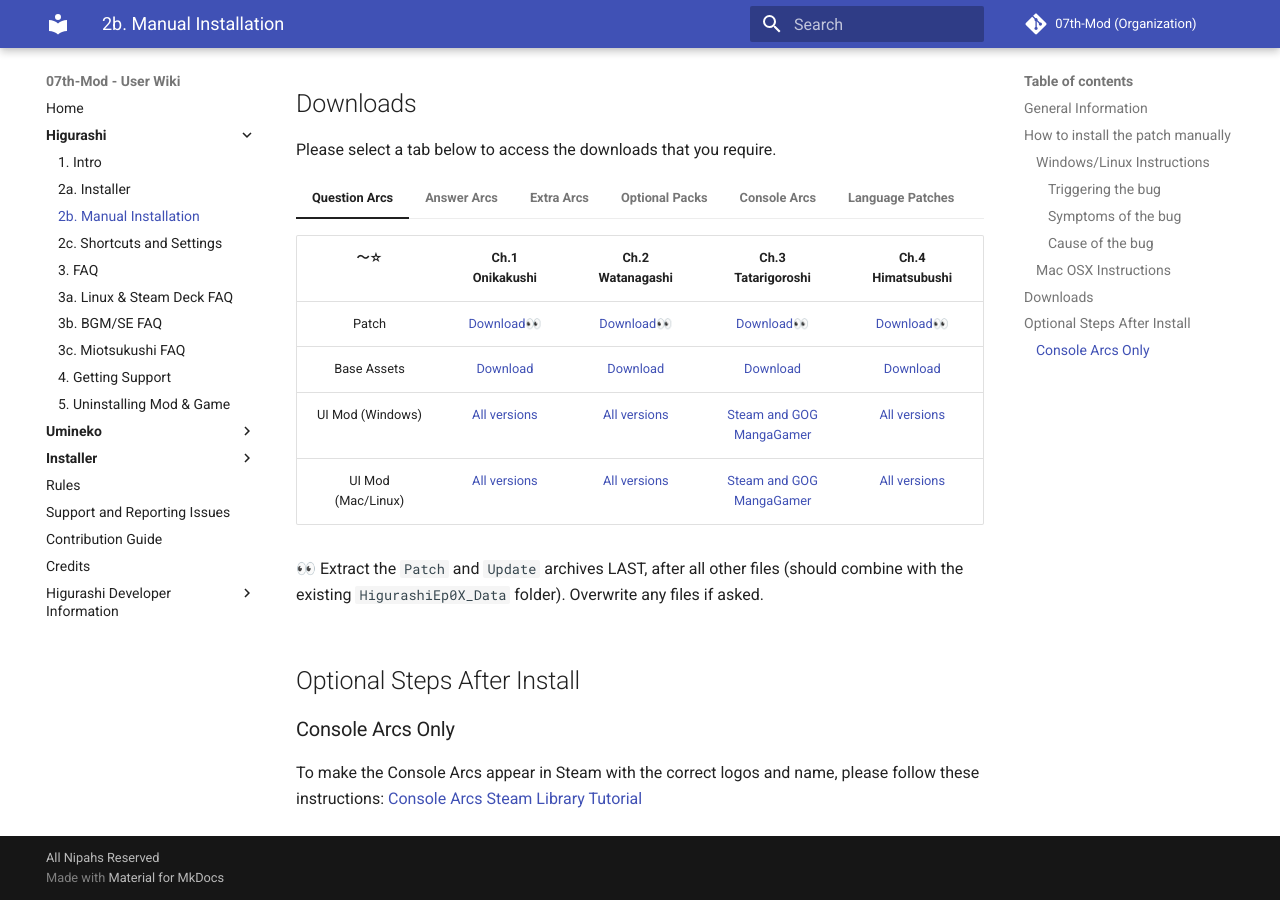
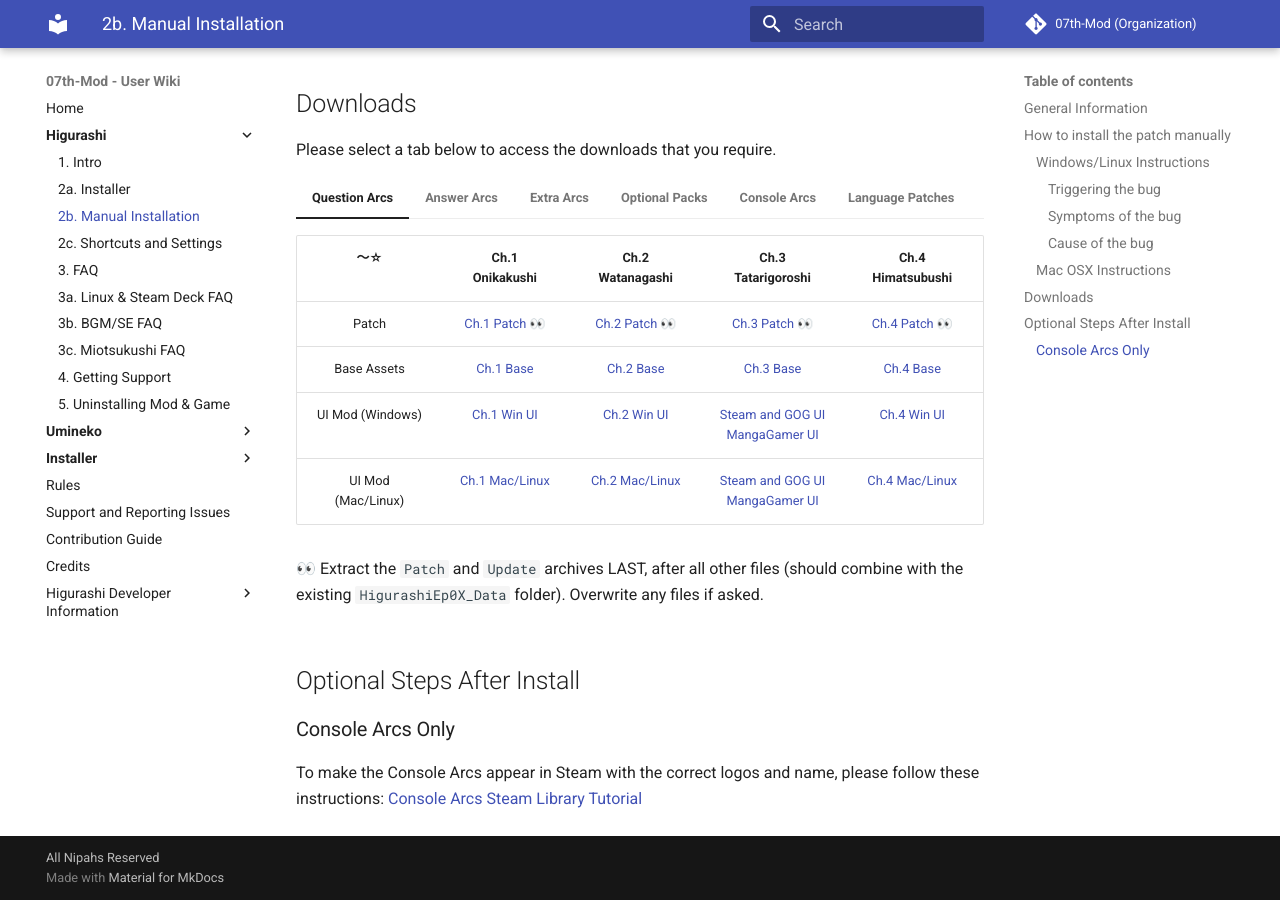
Before and after one commit to 07th-mod/wiki, an MkDocs documentation site: the page built from docs/Higurashi/Manual-Installation.md, in a window 1280 px wide and 900 px high, scrolled down 1776 px. Built offline with MkDocs 1.6.1 and Material for MkDocs 9.7.7, drawn with Linux system fonts in a browser that asks for light colours.

Commit message:
Try to improve Higurashi downloads table readbility

```diff
--- a/docs/Higurashi/Manual-Installation.md
+++ b/docs/Higurashi/Manual-Installation.md
@@ -90,31 +90,37 @@
     <tbody>
     <tr class="odd">
     <td style="text-align: center;">Patch</td>
-    <td style="text-align: center;"><a href="https://github.com/07th-mod/onikakushi/releases/latest">Download👀</a></td>
-    <td style="text-align: center;"><a href="https://github.com/07th-mod/watanagashi/releases/latest">Download👀</a></td>
-    <td style="text-align: center;"><a href="https://github.com/07th-mod/tatarigoroshi/releases/latest">Download👀</a></td>
-    <td style="text-align: center;"><a href="https://github.com/07th-mod/himatsubushi/releases/latest">Download👀</a></td>
+    <td style="text-align: center;"><a href="https://github.com/07th-mod/onikakushi/releases/latest">Ch.1 Patch 👀</a></td>
+    <td style="text-align: center;"><a href="https://github.com/07th-mod/watanagashi/releases/latest">Ch.2 Patch 👀</a></td>
+    <td style="text-align: center;"><a href="https://github.com/07th-mod/tatarigoroshi/releases/latest">Ch.3 Patch 👀</a></td>
+    <td style="text-align: center;"><a href="https://github.com/07th-mod/himatsubushi/releases/latest">Ch.4 Patch 👀</a></td>
     </tr>
     <tr class="even">
     <td style="text-align: center;">Base Assets</td>
-    <td style="text-align: center;"><a href="https://github.com/07th-mod/patch-releases/releases/download/onikakushi-v1.0/onikakushi-base.7z">Download</a></td>
-    <td style="text-align: center;"><a href="https://github.com/07th-mod/patch-releases/releases/download/watanagashi-v1.0/watanagashi-base.7z">Download</a></td>
-    <td style="text-align: center;"><a href="https://github.com/07th-mod/patch-releases/releases/download/tatarigoroshi-v1.0/tatarigoroshi-base.7z">Download</a></td>
-    <td style="text-align: center;"><a href="https://github.com/07th-mod/patch-releases/releases/download/himatsubushi-v1.0/himatsubushi-base.7z">Download</a></td>
+    <td style="text-align: center;"><a href="https://github.com/07th-mod/patch-releases/releases/download/onikakushi-v1.0/onikakushi-base.7z">Ch.1 Base</a></td>
+    <td style="text-align: center;"><a href="https://github.com/07th-mod/patch-releases/releases/download/watanagashi-v1.0/watanagashi-base.7z">Ch.2 Base</a></td>
+    <td style="text-align: center;"><a href="https://github.com/07th-mod/patch-releases/releases/download/tatarigoroshi-v1.0/tatarigoroshi-base.7z">Ch.3 Base</a></td>
+    <td style="text-align: center;"><a href="https://github.com/07th-mod/patch-releases/releases/download/himatsubushi-v1.0/himatsubushi-base.7z">Ch.4 Base</a></td>
     </tr>
     <tr class="even">
     <td style="text-align: center;">UI Mod (Windows)</td>
-    <td style="text-align: center;"><a href="https://github.com/07th-mod/patch-releases/releases/download/onikakushi-v1.0/Onikakushi-UI_5.2.2f1_win.7z">All versions</a>
-    <td style="text-align: center;"><a href="https://github.com/07th-mod/patch-releases/releases/download/watanagashi-v1.0/Watanagashi-UI_5.2.2f1_win.7z">All versions</a>
-    <td style="text-align: center;"><a href="https://github.com/07th-mod/patch-releases/releases/download/tatarigoroshi-v1.0/Tatarigoroshi-UI_5.4.0f1_win.7z">Steam and GOG</a><br><a href="https://github.com/07th-mod/patch-releases/releases/download/tatarigoroshi-v1.0/Tatarigoroshi-UI_5.3.5f1_win.7z">MangaGamer</a>
-    <td style="text-align: center;"><a href="https://github.com/07th-mod/patch-releases/releases/download/himatsubushi-v1.0/Himatsubushi-UI_5.4.1f1_win.7z">All versions</td>
+    <td style="text-align: center;"><a href="https://github.com/07th-mod/patch-releases/releases/download/onikakushi-v1.0/Onikakushi-UI_5.2.2f1_win.7z">Ch.1 Win UI</a></td>
+    <td style="text-align: center;"><a href="https://github.com/07th-mod/patch-releases/releases/download/watanagashi-v1.0/Watanagashi-UI_5.2.2f1_win.7z">Ch.2 Win UI</a></td>
+    <td style="text-align: center;">
+        <a href="https://github.com/07th-mod/patch-releases/releases/download/tatarigoroshi-v1.0/Tatarigoroshi-UI_5.4.0f1_win.7z">Steam and GOG UI</a><br>
+        <a href="https://github.com/07th-mod/patch-releases/releases/download/tatarigoroshi-v1.0/Tatarigoroshi-UI_5.3.5f1_win.7z">MangaGamer UI</a>
+    </td>
+    <td style="text-align: center;"><a href="https://github.com/07th-mod/patch-releases/releases/download/himatsubushi-v1.0/Himatsubushi-UI_5.4.1f1_win.7z">Ch.4 Win UI</td>
     </tr>
     <tr class="odd">
     <td style="text-align: center;">UI Mod (Mac/Linux)</td>
-    <td style="text-align: center;"><a href="https://github.com/07th-mod/patch-releases/releases/download/onikakushi-v1.0/Onikakushi-UI_5.2.2f1_unix.7z">All versions</a>
-    <td style="text-align: center;"><a href="https://github.com/07th-mod/patch-releases/releases/download/watanagashi-v1.0/Watanagashi-UI_5.2.2f1_unix.7z">All versions</a>
-    <td style="text-align: center;"><a href="https://github.com/07th-mod/patch-releases/releases/download/tatarigoroshi-v1.0/Tatarigoroshi-UI_5.4.0f1_win.7z">Steam and GOG</a><br><a href="https://github.com/07th-mod/patch-releases/releases/download/tatarigoroshi-v1.0/Tatarigoroshi-UI_5.3.4p1_unix.7z">MangaGamer</a>
-    <td style="text-align: center;"><a href="https://github.com/07th-mod/patch-releases/releases/download/himatsubushi-v1.0/Himatsubushi-UI_5.4.1f1_unix.7z">All versions</a></td>
+    <td style="text-align: center;"><a href="https://github.com/07th-mod/patch-releases/releases/download/onikakushi-v1.0/Onikakushi-UI_5.2.2f1_unix.7z">Ch.1 Mac/Linux</a></td>
+    <td style="text-align: center;"><a href="https://github.com/07th-mod/patch-releases/releases/download/watanagashi-v1.0/Watanagashi-UI_5.2.2f1_unix.7z">Ch.2 Mac/Linux</a></td>
+    <td style="text-align: center;">
+        <a href="https://github.com/07th-mod/patch-releases/releases/download/tatarigoroshi-v1.0/Tatarigoroshi-UI_5.4.0f1_win.7z">Steam and GOG UI</a><br>
+        <a href="https://github.com/07th-mod/patch-releases/releases/download/tatarigoroshi-v1.0/Tatarigoroshi-UI_5.3.4p1_unix.7z">MangaGamer UI</a>
+    </td>
+    <td style="text-align: center;"><a href="https://github.com/07th-mod/patch-releases/releases/download/himatsubushi-v1.0/Himatsubushi-UI_5.4.1f1_unix.7z">Ch.4 Mac/Linux</a></td>
     </tr>
     </tbody>
     </table>
@@ -140,36 +146,45 @@
     <tbody>
     <tr class="odd">
     <td style="text-align: center;">Patch</td>
-    <td style="text-align: center;"><a href="https://github.com/07th-mod/meakashi/releases/latest">Download👀</a></td>
-    <td style="text-align: center;"><a href="https://github.com/07th-mod/tsumihoroboshi/releases/latest">Download👀</a></td>
-    <td style="text-align: center;"><a href="https://github.com/07th-mod/minagoroshi/releases/latest">Download👀</a></td>
-    <td style="text-align: center;"><a href="https://github.com/07th-mod/matsuribayashi/releases/latest">Download👀</a></td>
+    <td style="text-align: center;"><a href="https://github.com/07th-mod/meakashi/releases/latest">Ch.5 Patch👀</a></td>
+    <td style="text-align: center;"><a href="https://github.com/07th-mod/tsumihoroboshi/releases/latest">Ch.6 Patch👀</a></td>
+    <td style="text-align: center;"><a href="https://github.com/07th-mod/minagoroshi/releases/latest">Ch.7 Patch👀</a></td>
+    <td style="text-align: center;"><a href="https://github.com/07th-mod/matsuribayashi/releases/latest">Ch.8 Patch👀</a></td>
     </tr>
     <tr class="even">
     <td style="text-align: center;">Base Assets</td>
-    <td style="text-align: center;"><a href="https://github.com/07th-mod/patch-releases/releases/download/meakashi-v1.0/meakashi-base.7z">Download</a></td>
-    <td style="text-align: center;"><a href="https://github.com/07th-mod/patch-releases/releases/download/tsumihoroboshi-v1.0/tsumihoroboshi-base.7z">Download</a></td>
-    <td style="text-align: center;"><a href="https://github.com/07th-mod/patch-releases/releases/download/minagoroshi-v1.0/minagoroshi-base.7z">Download</a></td>
-    <td style="text-align: center;"><a href="https://github.com/07th-mod/patch-releases/releases/download/matsuribayashi-v1.0/matsuribayashi-base.7z">Download</a></td>
+    <td style="text-align: center;"><a href="https://github.com/07th-mod/patch-releases/releases/download/meakashi-v1.0/meakashi-base.7z">Ch.5 Base</a></td>
+    <td style="text-align: center;"><a href="https://github.com/07th-mod/patch-releases/releases/download/tsumihoroboshi-v1.0/tsumihoroboshi-base.7z">Ch.6 Base</a></td>
+    <td style="text-align: center;"><a href="https://github.com/07th-mod/patch-releases/releases/download/minagoroshi-v1.0/minagoroshi-base.7z">Ch.7 Base</a></td>
+    <td style="text-align: center;"><a href="https://github.com/07th-mod/patch-releases/releases/download/matsuribayashi-v1.0/matsuribayashi-base.7z">Ch.8 Base</a></td>
     </tr>
     <tr class="even">
     <td style="text-align: center;">UI Mod (Windows)</td>
-    <td style="text-align: center;"><a href="https://github.com/07th-mod/patch-releases/releases/download/meakashi-v1.0/Meakashi-UI_5.5.3p3_win.7z">All versions</a><br><a href="https://github.com/07th-mod/patch-releases/releases/download/meakashi-v1.0/Meakashi-UI_5.5.3p1_win.7z">GOG (alternative)†</a></td>
-    <td style="text-align: center;"><a href="https://github.com/07th-mod/patch-releases/releases/download/tsumihoroboshi-v1.0/Tsumihoroboshi-UI_5.5.3p3_win.7z">All versions</a></td>
-    <td style="text-align: center;"><a href="https://github.com/07th-mod/patch-releases/releases/download/minagoroshi-v1.0/Minagoroshi-UI_5.6.7f1_win.7z">All versions</a></td>
-    <td style="text-align: center;"><a href="https://github.com/07th-mod/patch-releases/releases/download/matsuribayashi-v1.0/Matsuribayashi-UI_2017.2.5_win.7z">All versions</a></td>
+    <td style="text-align: center;">
+        <a href="https://github.com/07th-mod/patch-releases/releases/download/meakashi-v1.0/Meakashi-UI_5.5.3p3_win.7z">Win Default</a><br>
+        <a href="https://github.com/07th-mod/patch-releases/releases/download/meakashi-v1.0/Meakashi-UI_5.5.3p1_win.7z">Win GOG†</a>
+    </td>
+    <td style="text-align: center;"><a href="https://github.com/07th-mod/patch-releases/releases/download/tsumihoroboshi-v1.0/Tsumihoroboshi-UI_5.5.3p3_win.7z">Ch.6 Win UI</a></td>
+    <td style="text-align: center;"><a href="https://github.com/07th-mod/patch-releases/releases/download/minagoroshi-v1.0/Minagoroshi-UI_5.6.7f1_win.7z">Ch.7 Win UI</a></td>
+    <td style="text-align: center;"><a href="https://github.com/07th-mod/patch-releases/releases/download/matsuribayashi-v1.0/Matsuribayashi-UI_2017.2.5_win.7z">Ch.8 Win UI</a></td>
     </tr>
     <tr class="odd">
     <td style="text-align: center;">UI Mod (Mac/Linux)</td>
-    <td style="text-align: center;"><a href="https://github.com/07th-mod/patch-releases/releases/download/meakashi-v1.0/Meakashi-UI_5.5.3p3_unix.7z">All versions</a><br><a href="https://github.com/07th-mod/patch-releases/releases/download/meakashi-v1.0/Meakashi-UI_5.5.3p1_unix.7z">GOG (alternative)†</a></td>
-    <td style="text-align: center;"><a href="https://github.com/07th-mod/patch-releases/releases/download/tsumihoroboshi-v1.0/Tsumihoroboshi-UI_5.5.3p3_unix.7z">All versions</a></td>
-    <td style="text-align: center;"><a href="https://github.com/07th-mod/patch-releases/releases/download/minagoroshi-v1.0/Minagoroshi-UI_5.6.7f1_unix.7z">All versions</a></td>
-    <td style="text-align: center;"><a href="https://github.com/07th-mod/patch-releases/releases/download/matsuribayashi-v1.0/Matsuribayashi-UI_2017.2.5_unix.7z">All versions</a><br><a href="https://github.com/07th-mod/patch-releases/releases/download/matsuribayashi-v1.0/Matsuribayashi-UI_2017.2.5_unix_gog_mg.7z">MangaGamer/GOG(alternative)</a></td>
+    <td style="text-align: center;">
+        <a href="https://github.com/07th-mod/patch-releases/releases/download/meakashi-v1.0/Meakashi-UI_5.5.3p3_unix.7z">Default</a><br>
+        <a href="https://github.com/07th-mod/patch-releases/releases/download/meakashi-v1.0/Meakashi-UI_5.5.3p1_unix.7z">GOG†</a>
+    </td>
+    <td style="text-align: center;"><a href="https://github.com/07th-mod/patch-releases/releases/download/tsumihoroboshi-v1.0/Tsumihoroboshi-UI_5.5.3p3_unix.7z">Ch.6 Mac/Linux</a></td>
+    <td style="text-align: center;"><a href="https://github.com/07th-mod/patch-releases/releases/download/minagoroshi-v1.0/Minagoroshi-UI_5.6.7f1_unix.7z">Ch.7 Mac/Linux</a></td>
+    <td style="text-align: center;">
+        <a href="https://github.com/07th-mod/patch-releases/releases/download/matsuribayashi-v1.0/Matsuribayashi-UI_2017.2.5_unix.7z">Default</a><br>
+        <a href="https://github.com/07th-mod/patch-releases/releases/download/matsuribayashi-v1.0/Matsuribayashi-UI_2017.2.5_unix_gog_mg.7z">MG/GOG (alt)</a>
+    </td>
     </tr>
     <tr class="odd">
     <td style="text-align: center;">Compatibility packs</td>
     <td style="text-align: center;">None</td>
-    <td style="text-align: center;"><a href="https://github.com/07th-mod/patch-releases/releases/download/tsumihoroboshi-v1.0/Tsumihoroboshi-System.7z">Windows (MangaGamer Answer Arcs Bundle only)</a></td>
+    <td style="text-align: center;"><a href="https://github.com/07th-mod/patch-releases/releases/download/tsumihoroboshi-v1.0/Tsumihoroboshi-System.7z">Windows<br>(MangaGamer Answer<br>Arcs Bundle only)</a></td>
     <td style="text-align: center;">None</td>
     <td style="text-align: center;"><a href="https://github.com/07th-mod/patch-releases/releases/download/matsuribayashi-v1.0/Matsuribayashi-System.7z">Windows (GOG only)</a><br><a href="https://github.com/07th-mod/patch-releases/releases/download/matsuribayashi-v1.0/Matsuribayashi-System_unix.7z">Linux (GOG only)</a></td>
     </tr>
@@ -197,13 +210,13 @@
     <tbody>
     <tr class="odd">
     <td style="text-align: center;">Patch</td>
-    <td style="text-align: center;"><a href="https://github.com/07th-mod/higurashi-rei/releases/latest">Download👀</a></td>
-    <td style="text-align: center;"><a href="https://github.com/07th-mod/hou-plus/releases/latest">Patch Download👀</a></td>
+    <td style="text-align: center;"><a href="https://github.com/07th-mod/higurashi-rei/releases/latest">Ch.9 Patch 👀</a></td>
+    <td style="text-align: center;"><a href="https://github.com/07th-mod/hou-plus/releases/latest">Ch.10 Patch 👀</a></td>
     </tr>
     <tr class="even">
     <td style="text-align: center;">Base Assets</td>
-    <td style="text-align: center;"><a href="https://github.com/07th-mod/patch-releases/releases/download/rei-v1.0/rei-base.7z">Download</a></td>
-    <td style="text-align: center;"><a href="https://github.com/07th-mod/patch-releases/releases/download/hou-plus-v1.0/hou-base.7z">Download</a></td>
+    <td style="text-align: center;"><a href="https://github.com/07th-mod/patch-releases/releases/download/rei-v1.0/rei-base.7z">Ch.9 Base</a></td>
+    <td style="text-align: center;"><a href="https://github.com/07th-mod/patch-releases/releases/download/hou-plus-v1.0/hou-base.7z">Ch.10 Base</a></td>
     </tr>
     <tr class="even">
     <td style="text-align: center;">UI Mod (Windows)</td>
@@ -213,7 +226,7 @@
         <a href="https://github.com/07th-mod/patch-releases/releases/download/rei-v1.0/Rei-UI_2019.4.3_win.7z">MangaGamer Old⚠️</a><br>
     </td>
     <td style="text-align: center;">
-        <a href="https://github.com/07th-mod/patch-releases/releases/download/hou-plus-v1.0/Hou-Plus-UI_2019.4.4_win.7z">All versions</a><br>
+        <a href="https://github.com/07th-mod/patch-releases/releases/download/hou-plus-v1.0/Hou-Plus-UI_2019.4.4_win.7z">Ch.10 Win UI</a><br>
     </td>
     </tr>
     <tr class="odd">
@@ -224,7 +237,7 @@
         <a href="https://github.com/07th-mod/patch-releases/releases/download/rei-v1.0/Rei-UI_2019.4.3_unix.7z">MangaGamer Old⚠️</a><br>
     </td>
     <td style="text-align: center;">
-        <a href="https://github.com/07th-mod/patch-releases/releases/download/hou-plus-v1.0/Hou-Plus-UI_2019.4.4_unix.7z">All versions</a><br>
+        <a href="https://github.com/07th-mod/patch-releases/releases/download/hou-plus-v1.0/Hou-Plus-UI_2019.4.4_unix.7z">Ch.10 UI Mac/Linux</a><br>
     </td>
     </tr>
     </tbody>
@@ -289,21 +302,27 @@
     <tbody>
     <tr class="odd">
     <td>Patch</td>
-    <td><a href="https://github.com/07th-mod/higurashi-console-arcs/releases/latest">Download 👀</a></td>
+    <td><a href="https://github.com/07th-mod/higurashi-console-arcs/releases/latest">Patch 👀</a></td>
     </tr>
     <tr class="even">
-    <td>Assets</td>
-    <td><a href="https://github.com/07th-mod/patch-releases/releases/download/console-arcs-v1.0/console-base.7z.001">Part 1</a><br>
-    <a href="https://github.com/07th-mod/patch-releases/releases/download/console-arcs-v1.0/console-base.7z.002">Part 2</a><br>
-    <a href="https://github.com/07th-mod/patch-releases/releases/download/console-arcs-v1.0/console-base.7z.003">Part 3</a></td>
+    <td>Base Assets</td>
+    <td><a href="https://github.com/07th-mod/patch-releases/releases/download/console-arcs-v1.0/console-base.7z.001">Base Part 1/3</a><br>
+    <a href="https://github.com/07th-mod/patch-releases/releases/download/console-arcs-v1.0/console-base.7z.002">Base Part 2/3</a><br>
+    <a href="https://github.com/07th-mod/patch-releases/releases/download/console-arcs-v1.0/console-base.7z.003">Base Part 3/3</a></td>
     </tr>
     <tr class="odd">
     <td>System files</td>
-    <td><a href="https://github.com/07th-mod/patch-releases/releases/download/console-arcs-v1.0/ConsoleArcs-System_win.7z">Windows</a><br><a href="https://github.com/07th-mod/patch-releases/releases/download/console-arcs-v1.0/ConsoleArcs-System_linux.7z">Linux</a><br><a href="https://github.com/07th-mod/patch-releases/releases/download/console-arcs-v1.0/ConsoleArcs-System_mac.7z">Mac🎮</a></td>
+    <td>
+        <a href="https://github.com/07th-mod/patch-releases/releases/download/console-arcs-v1.0/ConsoleArcs-System_win.7z">Windows System</a><br>
+        <a href="https://github.com/07th-mod/patch-releases/releases/download/console-arcs-v1.0/ConsoleArcs-System_linux.7z">Linux System</a><br>
+        <a href="https://github.com/07th-mod/patch-releases/releases/download/console-arcs-v1.0/ConsoleArcs-System_mac.7z">Mac System🎮</a></td>
     </tr>
     <tr class="even">
     <td>UI Mod</td>
-    <td><a href="https://github.com/07th-mod/patch-releases/releases/download/console-arcs-v1.0/ConsoleArcs-UI_5.4.1f1_win.7z">Windows</a><br><a href="https://github.com/07th-mod/patch-releases/releases/download/console-arcs-v1.0/ConsoleArcs-UI_5.4.1f1_unix.7z">Mac/Linux</a></td>
+    <td>
+        <a href="https://github.com/07th-mod/patch-releases/releases/download/console-arcs-v1.0/ConsoleArcs-UI_5.4.1f1_win.7z">Windows UI</a><br>
+        <a href="https://github.com/07th-mod/patch-releases/releases/download/console-arcs-v1.0/ConsoleArcs-UI_5.4.1f1_unix.7z">Mac/Linux UI</a>
+    </td>
     </tr>
     <tr class="odd">
     </tbody>
```
Also changed, not shown: other parts of docs/Higurashi/Manual-Installation.md (+1 -3 lines).
